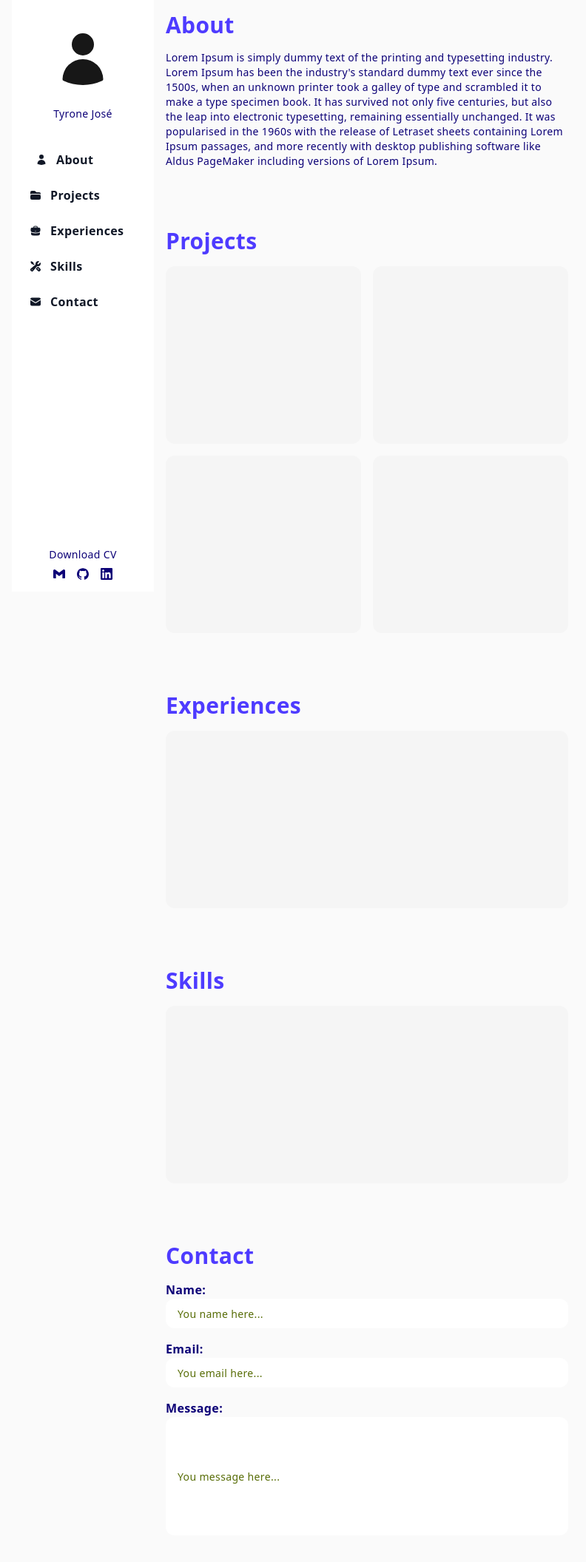
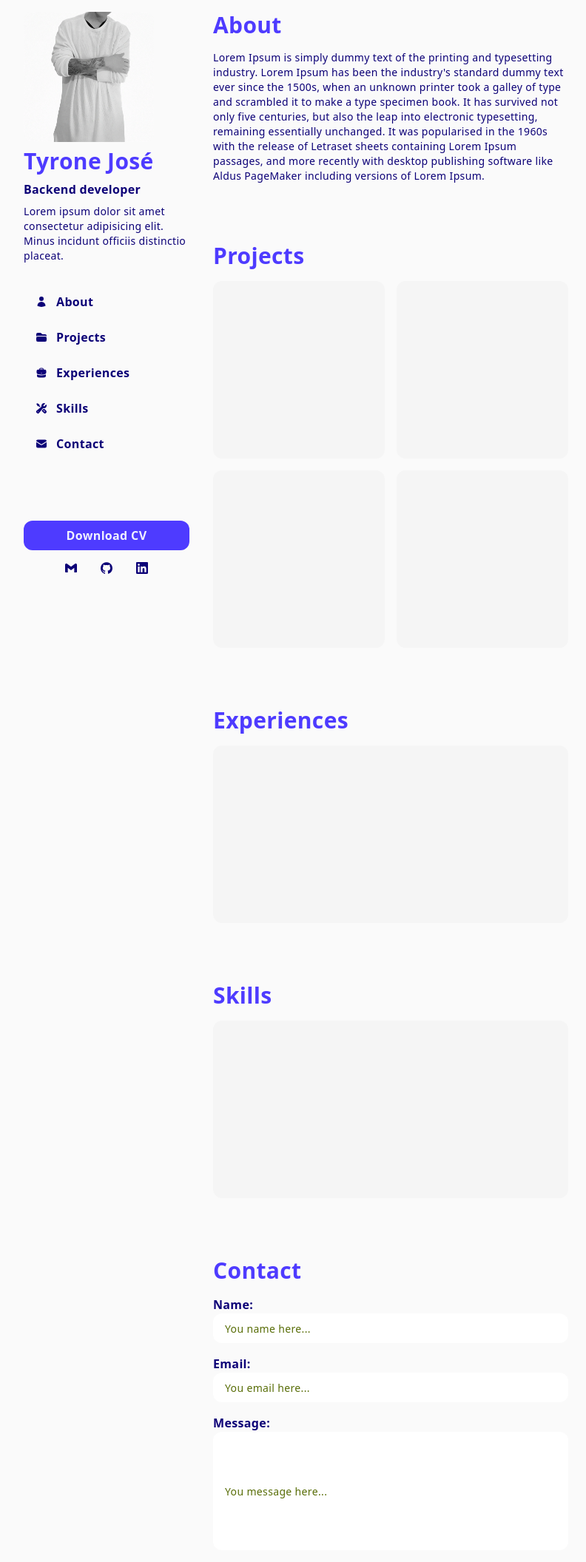
Before and after one commit to tyronejosee/project_portfolio, a Django app: page / in a window 1280 px wide. Shown: the whole page at 74% size, without its empty margins (240-1032 px from the left). Before the commit the page ends 2006 px from the top, so only its background shows below. Run offline with Django 5.2, Linux system fonts and the light colour scheme; style sheets or scripts are compiled from the project's sources.

Commit message:
Update sidebar and base templates.

```diff
--- a/templates/includes/sidebar.html
+++ b/templates/includes/sidebar.html
@@ -1,3 +1,4 @@
+{% load static %}
 <button data-drawer-target="sidebar-multi-level-sidebar" data-drawer-toggle="sidebar-multi-level-sidebar" aria-controls="sidebar-multi-level-sidebar" type="button" class="inline-flex items-center p-2 mt-2 ms-3 text-sm text-gray-500 rounded-lg sm:hidden hover:bg-gray-100 focus:outline-none focus:ring-2 focus:ring-gray-200 dark:text-gray-400 dark:hover:bg-gray-700 dark:focus:ring-gray-600">
   <span class="sr-only">Open sidebar</span>
   <svg class="w-6 h-6" aria-hidden="true" fill="currentColor" viewBox="0 0 20 20" xmlns="http://www.w3.org/2000/svg">
@@ -6,81 +7,79 @@
 </button>
 
 <!-- SIDEBAR -->
-<aside id="sidebar-multi-level-sidebar" class="fixed z-40 w-48 transition-transform -translate-x-full sm:translate-x-0 bg-white dark:bg-neutral-900 flex flex-col h-full">
+<aside id="sidebar-multi-level-sidebar" class="fixed z-10 w-64 transition-transform -translate-x-full sm:translate-x-0 flex flex-col h-full">
   <div class="p-4">
-    <div class="flex flex-col justify-center items-center">
-      <div class="bg-primary rounded-full flex justify-center items-center w-32 h-32">
-        <svg xmlns="http://www.w3.org/2000/svg" viewBox="0 0 24 24" fill="currentColor" class="w-20 h-20 text-neutral-900">
-          <path fill-rule="evenodd" d="M7.5 6a4.5 4.5 0 1 1 9 0 4.5 4.5 0 0 1-9 0ZM3.751 20.105a8.25 8.25 0 0 1 16.498 0 .75.75 0 0 1-.437.695A18.683 18.683 0 0 1 12 22.5c-2.786 0-5.433-.608-7.812-1.7a.75.75 0 0 1-.437-.695Z" clip-rule="evenodd" />
-        </svg>
-      </div>
-      <h1 class="subheadline">Tyrone José</h1>
+    <div class="flex flex-col space-y-2">
+      <img src="{% static 'img/profile.webp' %}" alt="profile-avatar" class="cs-rounded w-44 h-44">
+      <h1 class="headline">Tyrone José</h1>
+      <span class="bold">Backend developer</span>
+      <p>Lorem ipsum dolor sit amet consectetur adipisicing elit. Minus incidunt officiis distinctio placeat.</p>
     </div>
   </div>
   <nav class="p-4 overflow-y-auto space-y-2">
-    <ul class="space-y-2 bold">
+    <ul class="space-y-2">
       <li>
-        <a href="{% url 'home:index' %}#about" class="flex items-center px-4 py-2 text-gray-900 cs-rounded dark:text-white hover:bg-gray-100 dark:hover:bg-gray-700 group">
+        <a href="{% url 'home:index' %}#about" class="box-list group">
           <svg xmlns="http://www.w3.org/2000/svg" viewBox="0 0 24 24" fill="currentColor" class="icon-sm">
             <path fill-rule="evenodd" d="M7.5 6a4.5 4.5 0 1 1 9 0 4.5 4.5 0 0 1-9 0ZM3.751 20.105a8.25 8.25 0 0 1 16.498 0 .75.75 0 0 1-.437.695A18.683 18.683 0 0 1 12 22.5c-2.786 0-5.433-.608-7.812-1.7a.75.75 0 0 1-.437-.695Z" clip-rule="evenodd" />
           </svg>
-          <span class="ms-3">About</span>
+          <span class="bold ms-3">About</span>
         </a>
       </li>
       <li>
-        <a href="{% url 'home:index' %}#projects" class="flex items-center p-2 text-gray-900 cs-rounded dark:text-white hover:bg-gray-100 dark:hover:bg-gray-700 group">
+        <a href="{% url 'home:index' %}#projects" class="box-list group">
           <svg xmlns="http://www.w3.org/2000/svg" viewBox="0 0 24 24" fill="currentColor" class="icon-sm">
             <path d="M19.5 21a3 3 0 0 0 3-3v-4.5a3 3 0 0 0-3-3h-15a3 3 0 0 0-3 3V18a3 3 0 0 0 3 3h15ZM1.5 10.146V6a3 3 0 0 1 3-3h5.379a2.25 2.25 0 0 1 1.59.659l2.122 2.121c.14.141.331.22.53.22H19.5a3 3 0 0 1 3 3v1.146A4.483 4.483 0 0 0 19.5 9h-15a4.483 4.483 0 0 0-3 1.146Z" />
           </svg>
-          <span class="flex-1 ms-3 whitespace-nowrap">Projects</span>
+          <span class="bold ms-3">Projects</span>
         </a>
       </li>
       <li>
-        <a href="{% url 'home:index' %}#experiences" class="flex items-center p-2 text-gray-900 cs-rounded dark:text-white hover:bg-gray-100 dark:hover:bg-gray-700 group">
+        <a href="{% url 'home:index' %}#experiences" class="box-list group">
           <svg xmlns="http://www.w3.org/2000/svg" viewBox="0 0 24 24" fill="currentColor" class="icon-sm">
             <path fill-rule="evenodd" d="M7.5 5.25a3 3 0 0 1 3-3h3a3 3 0 0 1 3 3v.205c.933.085 1.857.197 2.774.334 1.454.218 2.476 1.483 2.476 2.917v3.033c0 1.211-.734 2.352-1.936 2.752A24.726 24.726 0 0 1 12 15.75c-2.73 0-5.357-.442-7.814-1.259-1.202-.4-1.936-1.541-1.936-2.752V8.706c0-1.434 1.022-2.7 2.476-2.917A48.814 48.814 0 0 1 7.5 5.455V5.25Zm7.5 0v.09a49.488 49.488 0 0 0-6 0v-.09a1.5 1.5 0 0 1 1.5-1.5h3a1.5 1.5 0 0 1 1.5 1.5Zm-3 8.25a.75.75 0 1 0 0-1.5.75.75 0 0 0 0 1.5Z" clip-rule="evenodd" />
             <path d="M3 18.4v-2.796a4.3 4.3 0 0 0 .713.31A26.226 26.226 0 0 0 12 17.25c2.892 0 5.68-.468 8.287-1.335.252-.084.49-.189.713-.311V18.4c0 1.452-1.047 2.728-2.523 2.923-2.12.282-4.282.427-6.477.427a49.19 49.19 0 0 1-6.477-.427C4.047 21.128 3 19.852 3 18.4Z" />
           </svg>
-          <span class="flex-1 ms-3 whitespace-nowrap">Experiences</span>
+          <span class="bold ms-3">Experiences</span>
         </a>
       </li>
       <li>
-        <a href="{% url 'home:index' %}#skills" class="flex items-center p-2 text-gray-900 cs-rounded dark:text-white hover:bg-gray-100 dark:hover:bg-gray-700 group">
+        <a href="{% url 'home:index' %}#skills" class="box-list group">
           <svg xmlns="http://www.w3.org/2000/svg" viewBox="0 0 24 24" fill="currentColor" class="icon-sm">
             <path fill-rule="evenodd" d="M12 6.75a5.25 5.25 0 0 1 6.775-5.025.75.75 0 0 1 .313 1.248l-3.32 3.319c.063.475.276.934.641 1.299.365.365.824.578 1.3.64l3.318-3.319a.75.75 0 0 1 1.248.313 5.25 5.25 0 0 1-5.472 6.756c-1.018-.086-1.87.1-2.309.634L7.344 21.3A3.298 3.298 0 1 1 2.7 16.657l8.684-7.151c.533-.44.72-1.291.634-2.309A5.342 5.342 0 0 1 12 6.75ZM4.117 19.125a.75.75 0 0 1 .75-.75h.008a.75.75 0 0 1 .75.75v.008a.75.75 0 0 1-.75.75h-.008a.75.75 0 0 1-.75-.75v-.008Z" clip-rule="evenodd" />
             <path d="m10.076 8.64-2.201-2.2V4.874a.75.75 0 0 0-.364-.643l-3.75-2.25a.75.75 0 0 0-.916.113l-.75.75a.75.75 0 0 0-.113.916l2.25 3.75a.75.75 0 0 0 .643.364h1.564l2.062 2.062 1.575-1.297Z" />
             <path fill-rule="evenodd" d="m12.556 17.329 4.183 4.182a3.375 3.375 0 0 0 4.773-4.773l-3.306-3.305a6.803 6.803 0 0 1-1.53.043c-.394-.034-.682-.006-.867.042a.589.589 0 0 0-.167.063l-3.086 3.748Zm3.414-1.36a.75.75 0 0 1 1.06 0l1.875 1.876a.75.75 0 1 1-1.06 1.06L15.97 17.03a.75.75 0 0 1 0-1.06Z" clip-rule="evenodd" />
           </svg>
-          <span class="flex-1 ms-3 whitespace-nowrap">Skills</span>
+          <span class="bold ms-3">Skills</span>
         </a>
       </li>
       <li>
-        <a href="{% url 'home:index' %}#contact" class="flex items-center p-2 text-gray-900 cs-rounded dark:text-white hover:bg-gray-100 dark:hover:bg-gray-700 group">
+        <a href="{% url 'home:index' %}#contact" class="box-list group">
           <svg xmlns="http://www.w3.org/2000/svg" viewBox="0 0 24 24" fill="currentColor" class="icon-sm">
             <path d="M1.5 8.67v8.58a3 3 0 0 0 3 3h15a3 3 0 0 0 3-3V8.67l-8.928 5.493a3 3 0 0 1-3.144 0L1.5 8.67Z" />
             <path d="M22.5 6.908V6.75a3 3 0 0 0-3-3h-15a3 3 0 0 0-3 3v.158l9.714 5.978a1.5 1.5 0 0 0 1.572 0L22.5 6.908Z" />
           </svg>
-          <span class="flex-1 ms-3 whitespace-nowrap">Contact</span>
+          <span class="bold ms-3">Contact</span>
         </a>
       </li>
     </ul>
   </nav>
   <div class="mt-auto p-4 space-y-2">
     <div class="flex justify-center">
-      <a href="">Download CV</a>
+      <a href="" class="btn-primary">Download CV</a>
     </div>
-    <div class="flex justify-center space-x-4">
-      <a href="{{ company.email|default:'Email' }}" title="Gmail" target="_blank" class="list-itm" rel="noopener noreferrer">
+    <div class="flex justify-center">
+      <a href="{{ company.email|default:'Email' }}" title="Gmail" target="_blank" class="box-icon" rel="noopener noreferrer">
         <svg class="icon-sm" fill="currentColor" role="img" viewBox="0 0 24 24" xmlns="http://www.w3.org/2000/svg">
           <path d="M24 5.457v13.909c0 .904-.732 1.636-1.636 1.636h-3.819V11.73L12 16.64l-6.545-4.91v9.273H1.636A1.636 1.636 0 0 1 0 19.366V5.457c0-2.023 2.309-3.178 3.927-1.964L5.455 4.64 12 9.548l6.545-4.91 1.528-1.145C21.69 2.28 24 3.434 24 5.457z"/>
         </svg>
       </a>
-      <a href="{{ company.github|default:'GitHub' }}" title="GitHub" target="_blank" class="list-itm" rel="noopener noreferrer">
+      <a href="{{ company.github|default:'GitHub' }}" title="GitHub" target="_blank" class="box-icon" rel="noopener noreferrer">
         <svg class="icon-sm" fill="currentColor" role="img" viewBox="0 0 24 24" xmlns="http://www.w3.org/2000/svg">
           <path d="M12 .297c-6.63 0-12 5.373-12 12 0 5.303 3.438 9.8 8.205 11.385.6.113.82-.258.82-.577 0-.285-.01-1.04-.015-2.04-3.338.724-4.042-1.61-4.042-1.61C4.422 18.07 3.633 17.7 3.633 17.7c-1.087-.744.084-.729.084-.729 1.205.084 1.838 1.236 1.838 1.236 1.07 1.835 2.809 1.305 3.495.998.108-.776.417-1.305.76-1.605-2.665-.3-5.466-1.332-5.466-5.93 0-1.31.465-2.38 1.235-3.22-.135-.303-.54-1.523.105-3.176 0 0 1.005-.322 3.3 1.23.96-.267 1.98-.399 3-.405 1.02.006 2.04.138 3 .405 2.28-1.552 3.285-1.23 3.285-1.23.645 1.653.24 2.873.12 3.176.765.84 1.23 1.91 1.23 3.22 0 4.61-2.805 5.625-5.475 5.92.42.36.81 1.096.81 2.22 0 1.606-.015 2.896-.015 3.286 0 .315.21.69.825.57C20.565 22.092 24 17.592 24 12.297c0-6.627-5.373-12-12-12"/>
         </svg>
       </a>
-      <a href="{{ company.linkedin|default:'LinkedIn' }}" title="LinkedIn" target="_blank" class="list-itm" rel="noopener noreferrer">
+      <a href="{{ company.linkedin|default:'LinkedIn' }}" title="LinkedIn" target="_blank" class="box-icon" rel="noopener noreferrer">
         <svg class="icon-sm" fill="currentColor" role="img" viewBox="0 0 24 24" xmlns="http://www.w3.org/2000/svg">
           <path d="M20.447 20.452h-3.554v-5.569c0-1.328-.027-3.037-1.852-3.037-1.853 0-2.136 1.445-2.136 2.939v5.667H9.351V9h3.414v1.561h.046c.477-.9 1.637-1.85 3.37-1.85 3.601 0 4.267 2.37 4.267 5.455v6.286zM5.337 7.433c-1.144 0-2.063-.926-2.063-2.065 0-1.138.92-2.063 2.063-2.063 1.14 0 2.064.925 2.064 2.063 0 1.139-.925 2.065-2.064 2.065zm1.782 13.019H3.555V9h3.564v11.452zM22.225 0H1.771C.792 0 0 .774 0 1.729v20.542C0 23.227.792 24 1.771 24h20.451C23.2 24 24 23.227 24 22.271V1.729C24 .774 23.2 0 22.222 0h.003z"/>
         </svg>
--- a/templates/layouts/base.html
+++ b/templates/layouts/base.html
@@ -13,7 +13,7 @@
   {% include 'includes/sidebar.html' %}
 
   <!-- MAIN CONTENT -->
-  <main class="sm:ml-48 space-y-20 p-4">
+  <main class="sm:ml-64 space-y-20 p-4">
     {% block content %}{% endblock content %}
   </main>
 
```
